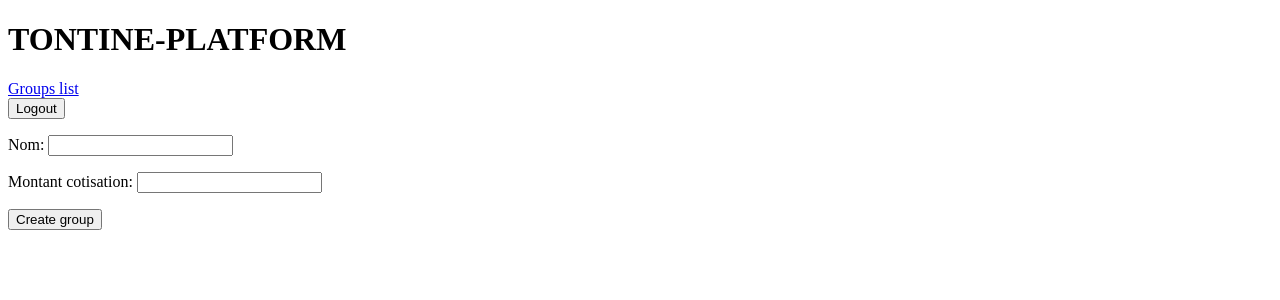
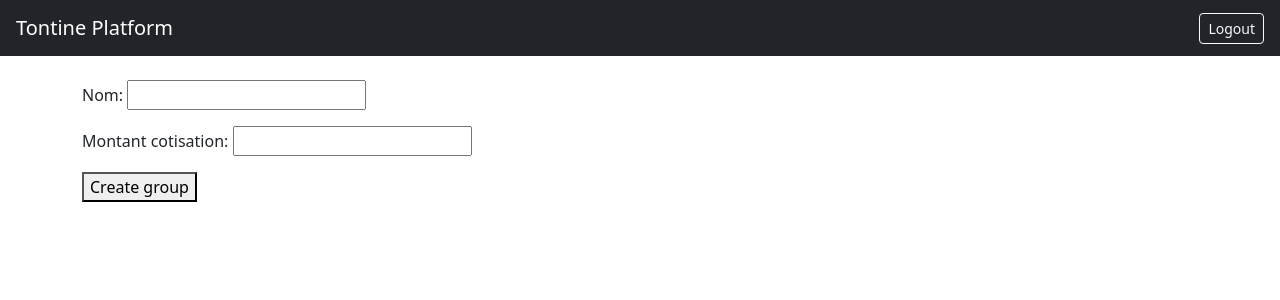
Before and after one commit to Allianzj04/tontine-platform, a Django app: page /groupes/creer/ in a window 1280 px wide. Shown: the top 300 px of the page. Run offline with Django 5.2, Linux system fonts and the light colour scheme; the visitor is signed in with stand-in values (Sample User, id 1).

Commit message:
feat: integrate Bootstrap 5 via CDN in base template

```diff
--- a/core/templates/core/base.html
+++ b/core/templates/core/base.html
@@ -3,17 +3,23 @@
 <head>
   <meta charset="UTF-8">
   <meta name="viewport" content="width=device-width, initial-scale=1.0">
-  <title>Base</title>
+  <title>Tontine Platform</title>
+  <link href="https://cdn.jsdelivr.net/npm/bootstrap@5.3.0/dist/css/bootstrap.min.css" rel="stylesheet">
 </head>
 <body>
-  <h1>TONTINE-PLATFORM</h1>
-  <a href="{% url 'liste_groupes' %}">Groups list</a>
-  {% if user.is_authenticated %}
-    <form action="{% url 'logout' %}" method="post">
-      {% csrf_token %}
-      <button type="submit">Logout</button>
-    </form>
-  {% endif %}
-  {% block content %}{% endblock  %}
+  <nav class="navbar navbar-dark bg-dark px-3">
+    <a class="navbar-brand" href="{% url 'liste_groupes' %}">Tontine Platform</a>
+    {% if user.is_authenticated %}
+      <form action="{% url 'logout' %}" method="post">
+        {% csrf_token %}
+        <button type="submit" class="btn btn-outline-light btn-sm">Logout</button>
+      </form>
+    {% endif %}
+  </nav>
+
+  <div class="container mt-4">
+    {% block content %}{% endblock %}
+  </div>
+
 </body>
 </html>
```
